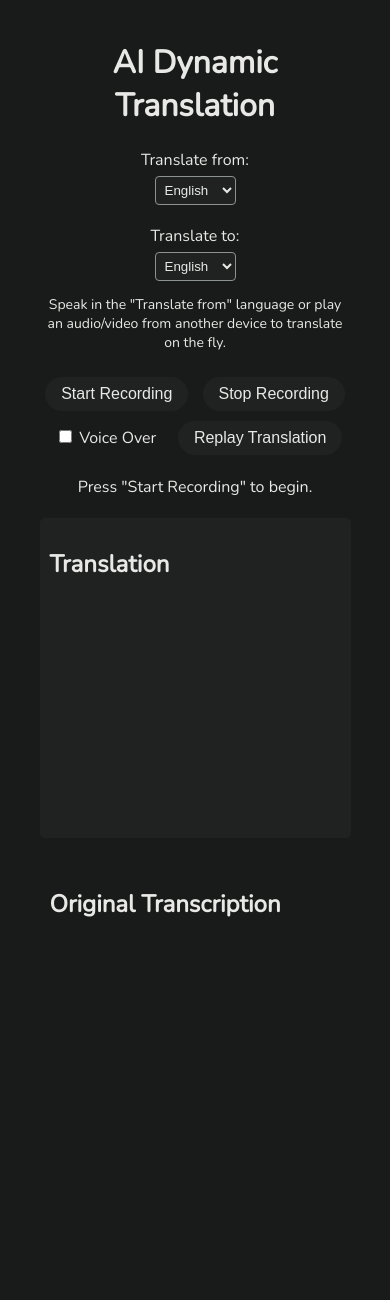
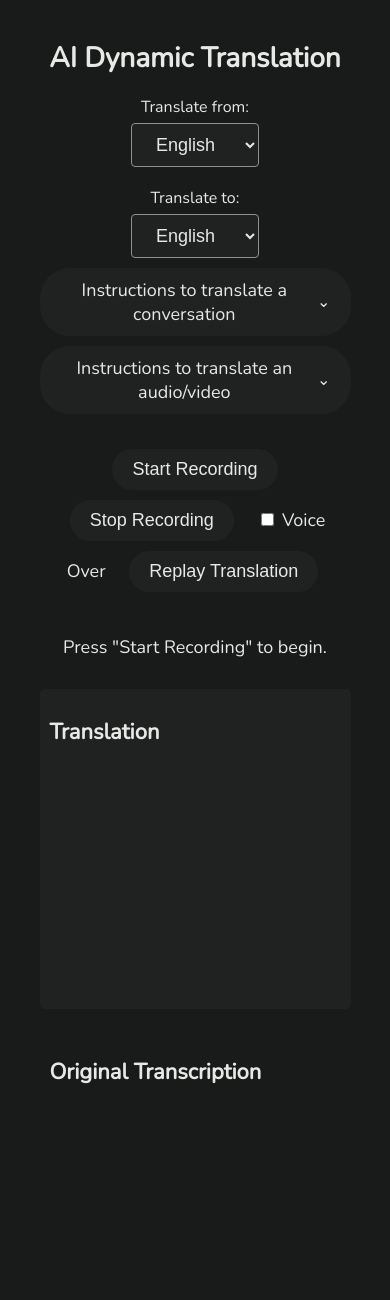
Before and after one commit to nishanthswaroop304/ai_dynamic_translation, a Flask app: page / in a window 390 px wide. Shown: the top 1300 px of the page. Before the commit the page ends 917 px from the top, so only its background shows below. Run offline with Flask 3, Linux system fonts and the light colour scheme.

Commit message:
Added instrutions and made mobile responsive

```diff
--- a/static/style.css
+++ b/static/style.css
@@ -41,10 +41,58 @@ body {
   margin-bottom: 5px;
 }
 
-/* Instruction text below dropdowns */
-.instruction {
+/* Instruction pills container */
+.instructions-container {
+  display: flex;
+  justify-content: center;
+  gap: 20px;
+  flex-wrap: wrap;
+  margin-bottom: 20px;
+}
+
+/* Instruction pill styling (similar to button) */
+.instruction-pill {
+  background-color: #202222;
+  color: #E8E8E6;
+  border-radius: 30px;
+  padding: 8px 16px;
+  display: inline-flex;
+  align-items: center;
+  justify-content: center;
+  cursor: pointer;
   font-size: 14px;
-  margin-bottom: 20px;
+  gap: 8px;
+  transition: background-color 0.2s;
+}
+
+.instruction-pill:hover {
+  background-color: #2A2A2A;
+}
+
+/* Chevron styling; using inline-flex to center vertically */
+.chevron {
+  display: inline-flex;
+  align-items: center;
+  font-size: 16px;
+}
+
+/* Instruction details (hidden by default) */
+.instruction-details {
+  text-align: left;
+  margin-top: 5px;
+  background-color: #202222;
+  border-radius: 5px;
+  padding: 10px;
+  max-width: 600px;
+  margin-left: auto;
+  margin-right: auto;
+  color: #E8E8E6;
+}
+
+/* Instruction details list styling */
+.instruction-details ol {
+  padding-left: 20px;
+  margin: 0;
 }
 
 /* Results container for side-by-side boxes */
@@ -66,7 +114,7 @@ body {
   border-radius: 5px;
 }
 
-/* Original transcription container (right) with no extra box */
+/* Original transcription container (right) with no extra box styling */
 #originalTranscriptions {
   flex: 1 1 300px;
   padding: 10px;
@@ -105,13 +153,37 @@ select {
   color: #E8E8E6;
 }
 
-/* Responsive adjustments */
+/* Responsive adjustments for mobile */
 @media (max-width: 600px) {
+  /* Increase font sizes and padding for better readability */
+  h1 {
+    font-size: 28px;
+  }
+  h2 {
+    font-size: 22px;
+  }
+  p, select, button, .instruction-pill {
+    font-size: 18px;
+    padding: 10px 20px;
+  }
+  /* Increase padding in main container */
+  .main-container {
+    padding: 20px;
+  }
+  /* Allow results to wrap: force the boxes to take 100% width (stack vertically) */
+  #results {
+    flex-direction: column;
+    gap: 20px;
+  }
+  /* Optionally, adjust the dropdown row to stack vertically */
   .dropdown-row {
     flex-direction: column;
     align-items: center;
   }
-  #results {
+  /* Let instruction pills wrap more gracefully */
+  .instructions-container {
     flex-direction: column;
+    align-items: center;
+    gap: 10px;
   }
 }
--- a/templates/index.html
+++ b/templates/index.html
@@ -34,9 +34,31 @@
           </select>
         </div>
       </div>
-      <p class="instruction">
-        Speak in the "Translate from" language or play an audio/video from another device to translate on the fly.
-      </p>
+      <div class="instructions-container">
+        <div class="instruction-pill" id="conversationPill" onclick="toggleInstruction('conversation')">
+          <span>Instructions to translate a conversation</span>
+          <span class="chevron">⌄</span>
+        </div>
+        <div class="instruction-pill" id="audioVideoPill" onclick="toggleInstruction('audio')">
+          <span>Instructions to translate an audio/video</span>
+          <span class="chevron">⌄</span>
+        </div>
+      </div>
+      <div class="instruction-details" id="conversationDetails" style="display: none;">
+        <ol>
+          <li>Select the correct languages from the above dropdown</li>
+          <li>Click on "Start Recording" and speak into the mic</li>
+          <li>Check the "Voice Over" option to get real-time translation. Wear an earphone to ensure Voice Over does not interfere with the translation.</li>
+        </ol>
+      </div>
+      <div class="instruction-details" id="audioDetails" style="display: none;">
+        <ol>
+          <li>Select the correct languages from the above dropdown</li>
+          <li>Play audio/video on a different device (like an iPad) closer to the mic.</li>
+          <li>Click on "Start Recording" and check the "Voice Over" option for real-time translation</li>
+          <li>A wired earphone works best for voice over since AirPods (Pro in particular) may not pick up external sound properly.</li>
+        </ol>
+      </div>
       <p>
         <button id="record">Start Recording</button>
         <button id="stop" disabled>Stop Recording</button>
@@ -56,7 +78,7 @@
         <div id="transcriptions">
           <h2>Translation</h2>
         </div>
-        <!-- Original transcription container (appears in page background) -->
+        <!-- Original transcription container (appears with page background) -->
         <div id="originalTranscriptions">
           <h2>Original Transcription</h2>
         </div>
@@ -69,13 +91,22 @@
     </script>
 
     <script>
+      // Toggle instructions visibility for both pills.
+      function toggleInstruction(type) {
+        if (type === "conversation") {
+          const details = document.getElementById("conversationDetails");
+          details.style.display = details.style.display === "none" ? "block" : "none";
+        } else if (type === "audio") {
+          const details = document.getElementById("audioDetails");
+          details.style.display = details.style.display === "none" ? "block" : "none";
+        }
+      }
+
       let audioStream;
       let mediaRecorder;
-      let segmentTimer;    // Timer to trigger segment stops.
-      let autoStopTimer;   // Timer to auto-stop after 60 seconds.
-      let recordingActive = false;  // Indicates if recording is in progress.
-
-      // Global flag for replaying all translation lines.
+      let segmentTimer;
+      let autoStopTimer;
+      let recordingActive = false;
       let isReplaying = false;
 
       const recordButton = document.getElementById('record');
@@ -88,14 +119,12 @@
       const sourceLanguageSelect = document.getElementById('sourceLanguage');
       const targetLanguageSelect = document.getElementById('targetLanguage');
 
-      // If Voice Over is turned off, cancel any ongoing speech.
       voiceToggle.addEventListener('change', () => {
         if (!voiceToggle.checked) {
           window.speechSynthesis.cancel();
         }
       });
 
-      // Global function to speak an array of lines sequentially.
       function speakLines(lines, index) {
         if (!isReplaying) return;
         if (index >= lines.length) {
@@ -106,7 +135,6 @@
         const text = lines[index].textContent;
         const selectedTarget = targetLanguageSelect.value;
         const utterance = new SpeechSynthesisUtterance(text);
-        // Set utterance language based on target selection.
         utterance.lang = selectedTarget === "German" ? "de-DE" :
                          selectedTarget === "French" ? "fr-FR" :
                          selectedTarget === "Spanish" ? "es-ES" :
@@ -119,9 +147,7 @@
         window.speechSynthesis.speak(utterance);
       }
 
-      // Replay button toggles playback of all translation lines.
       replayBtn.addEventListener('click', () => {
-        // Momentarily change text color.
         replayBtn.style.color = "#8C9191";
         setTimeout(() => {
           replayBtn.style.color = "#E8E8E6";
@@ -175,12 +201,10 @@
             const mimeType = event.data.type;
             const extension = mimeType.split("/")[1].split(';')[0] || "webm";
             formData.append('audio', event.data, `segment.${extension}`);
-            // Include the source language from the "Translate from" dropdown.
             const sourceLanguage = sourceLanguageSelect.value;
             formData.append('source_language', sourceLanguage);
 
             try {
-              // First, get the original transcription (in the spoken language).
               const transcribeResponse = await fetch('/transcribe', {
                 method: 'POST',
                 body: formData
@@ -193,7 +217,6 @@
                 originalTranscriptionsDiv.appendChild(o);
               }
 
-              // Then, translate the transcription from the source language to the target language.
               const targetLanguage = targetLanguageSelect.value;
               const translateResponse = await fetch('/translate', {
                 method: 'POST',
@@ -210,7 +233,6 @@
                 let t = document.createElement('p');
                 t.innerText = translationText;
                 transcriptionsDiv.appendChild(t);
-                // If voice over is enabled, speak the translation automatically.
                 if (voiceToggle.checked) {
                   let utterance = new SpeechSynthesisUtterance(translationText);
                   utterance.lang = targetLanguage === "German" ? "de-DE" :
```
